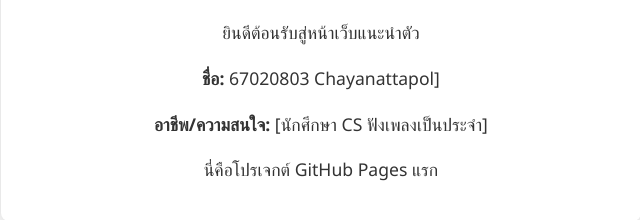
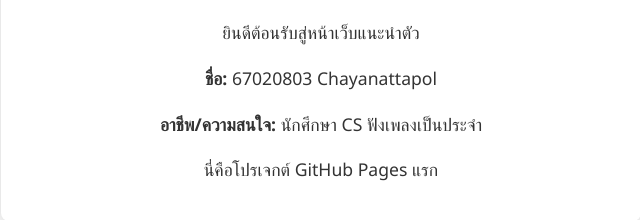
Before and after one commit to 67020803-sudo/webappdev101, a plain HTML site: page index.html in a window 1280 px wide. Shown: the part 136-356 px from the top of the page, 319-959 px from the left. Drawn offline with Linux system fonts and the light colour scheme.

Commit message:
Update index.html

```diff
--- a/index.html
+++ b/index.html
@@ -33,8 +33,8 @@
     <div class="container">
         <h1>สวัสดีครับ</h1>
         <p>ยินดีต้อนรับสู่หน้าเว็บแนะนำตัว</p>
-        <p><strong>ชื่อ:</strong> 67020803 Chayanattapol]</p>
-        <p><strong>อาชีพ/ความสนใจ:</strong> [นักศึกษา CS ฟังเพลงเป็นประจำ]</p>
+        <p><strong>ชื่อ:</strong> 67020803 Chayanattapol</p>
+        <p><strong>อาชีพ/ความสนใจ:</strong> นักศึกษา CS ฟังเพลงเป็นประจำ</p>
         <p>นี่คือโปรเจกต์ GitHub Pages แรก</p>
     </div>
 </body>
```
